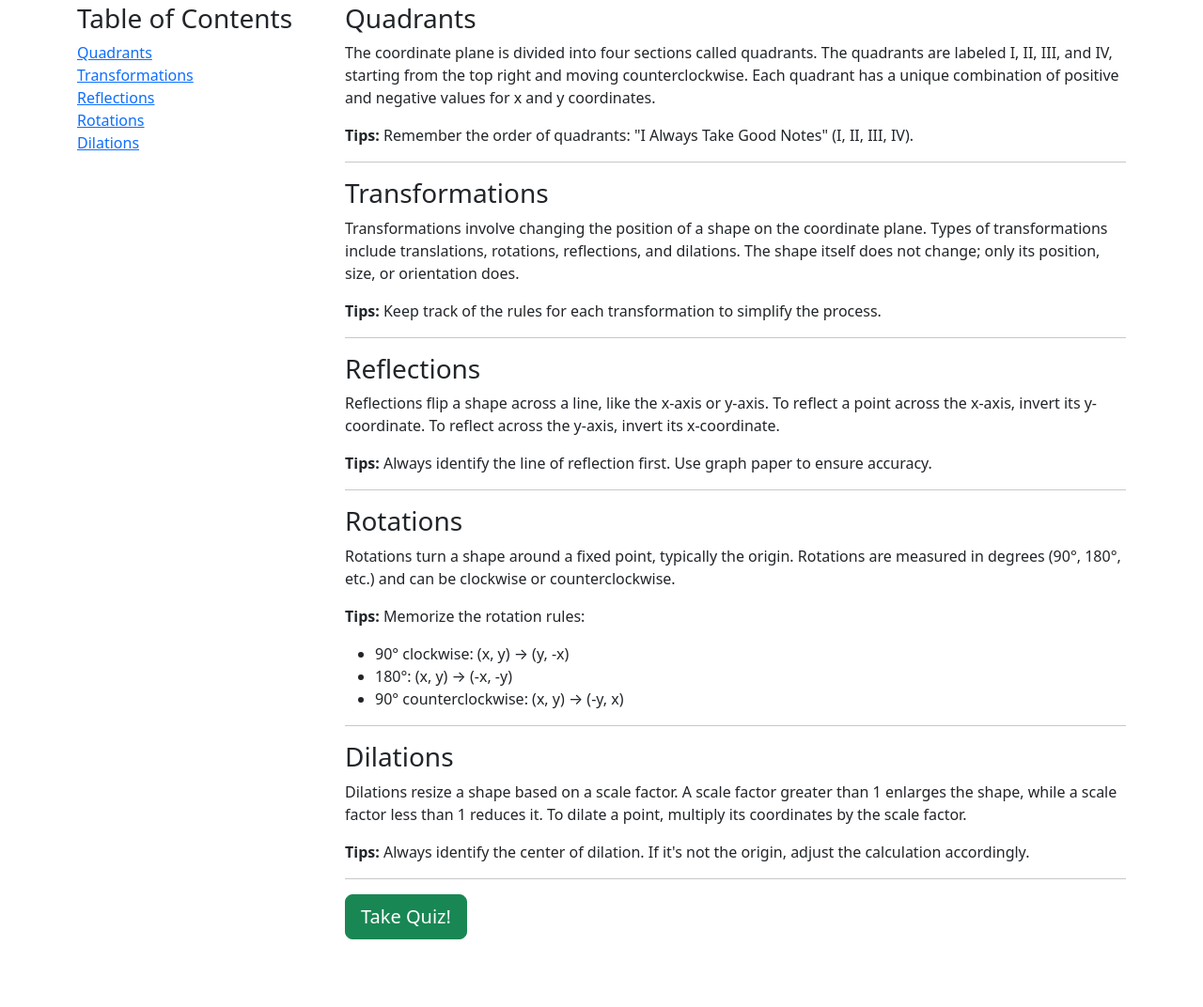
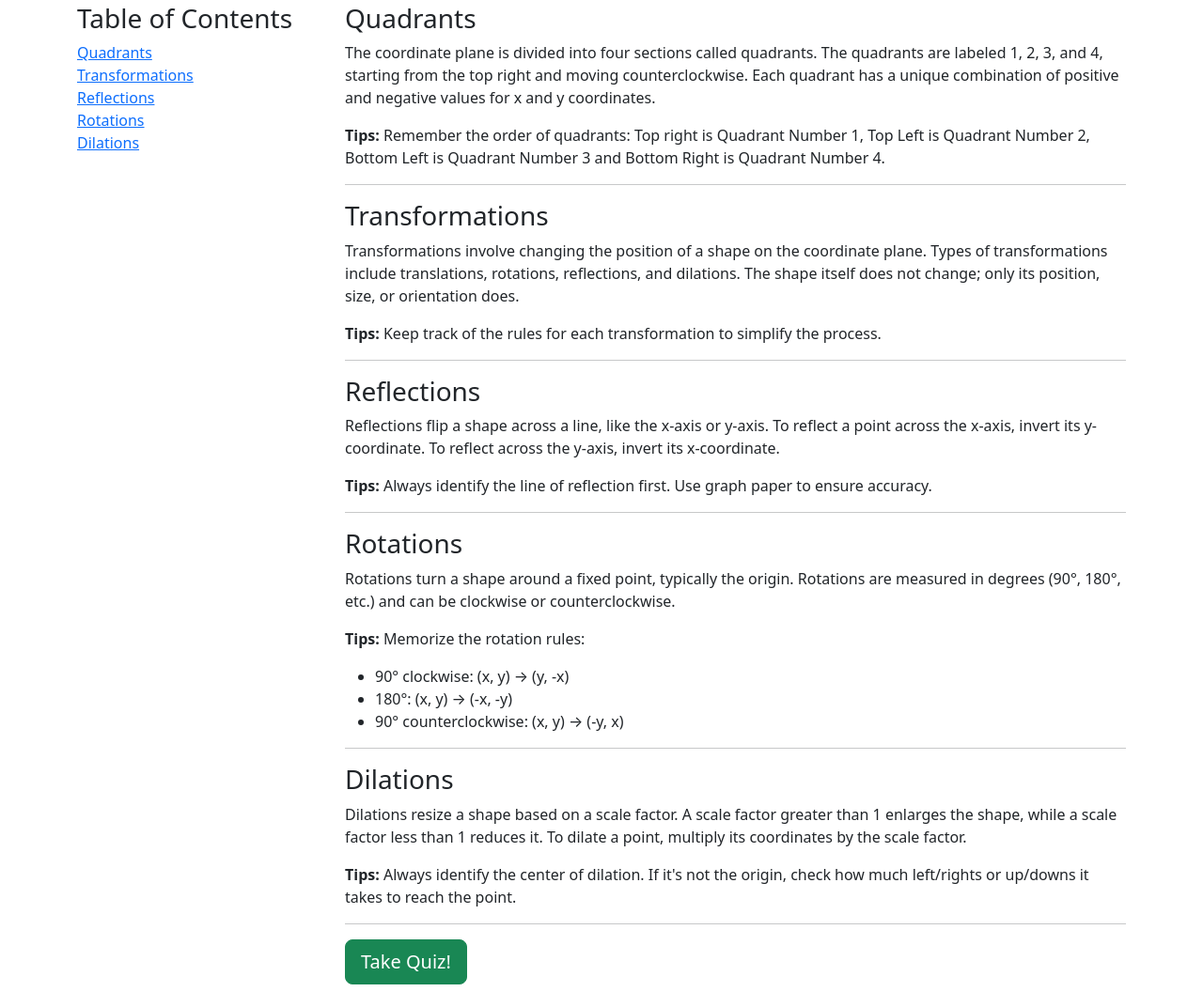
Before and after one commit to hclasstools/hclasstools.github.io, a plain HTML site: page test-study.html in a window 1280 px wide. Shown: the part 231-1303 px from the top of the page at 94% size. Before the commit the page ends 1255 px from the top, so only its background shows below. Drawn offline with nearby package versions, Linux system fonts and the light colour scheme.

Commit message:
Update test-study.html

```diff
--- a/test-study.html
+++ b/test-study.html
@@ -53,10 +53,10 @@
                     <h3>Quadrants</h3>
                     <p>
                         The coordinate plane is divided into four sections called quadrants. The quadrants are labeled
-                        I, II, III, and IV, starting from the top right and moving counterclockwise. Each quadrant
+                        1, 2, 3, and 4, starting from the top right and moving counterclockwise. Each quadrant
                         has a unique combination of positive and negative values for x and y coordinates.
                     </p>
-                    <p><b>Tips:</b> Remember the order of quadrants: "I Always Take Good Notes" (I, II, III, IV).</p>
+                    <p><b>Tips:</b> Remember the order of quadrants: Top right is Quadrant Number 1, Top Left is Quadrant Number 2, Bottom Left is Quadrant Number 3 and Bottom Right is Quadrant Number 4.</p>
                 </div>
                 <hr>
                 <div id="transformations">
@@ -100,7 +100,7 @@
                         shape, while a scale factor less than 1 reduces it. To dilate a point, multiply its coordinates
                         by the scale factor.
                     </p>
-                    <p><b>Tips:</b> Always identify the center of dilation. If it's not the origin, adjust the calculation accordingly.</p>
+                    <p><b>Tips:</b> Always identify the center of dilation. If it's not the origin, check how much left/rights or up/downs it takes to reach the point.</p>
                 </div>
                 <hr>
                 <button class="btn btn-success btn-lg" data-bs-toggle="modal" data-bs-target="#quizModal">Take Quiz!</button>
```
